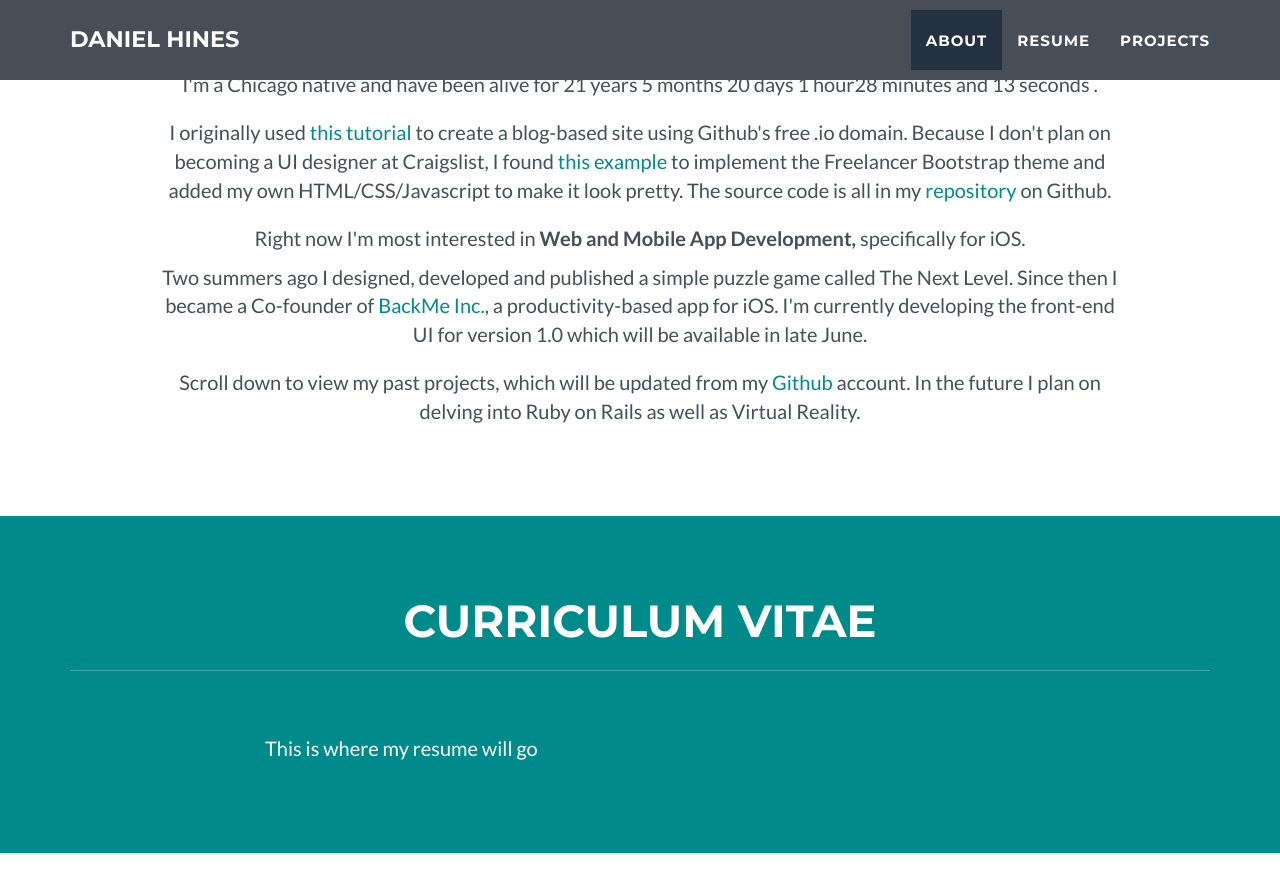
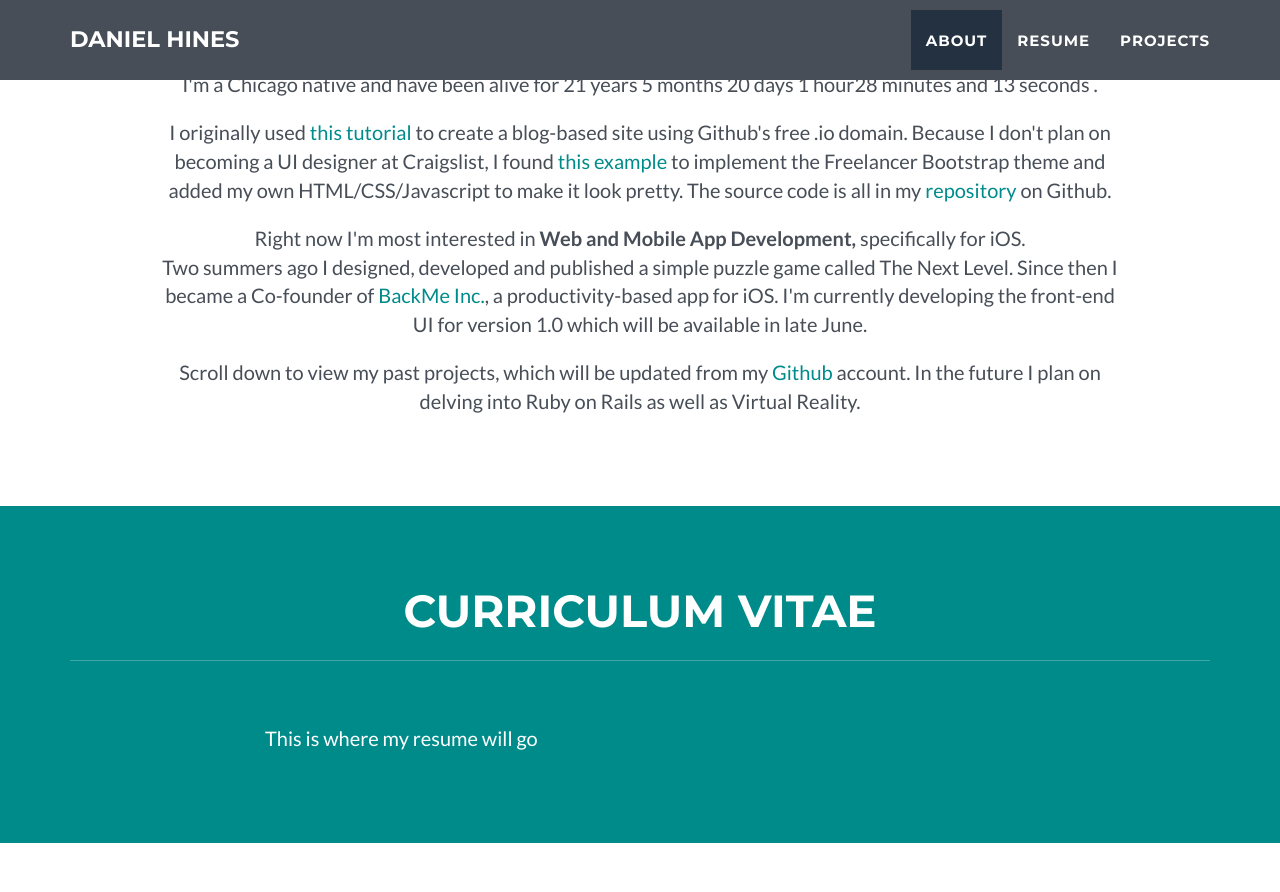
Before and after one commit to danielchines/danielchines.github.io, a Jekyll site: the page built from index.html, in a window 1280 px wide and 900 px high, scrolled down 976 px. Shown: the top 892 px of the window. Built offline with Jekyll 4.4.1, drawn with Linux system fonts in a browser that asks for light colours.

Commit message:
Update about.html

```diff
--- a/_includes/about.html
+++ b/_includes/about.html
@@ -60,8 +60,8 @@
             </div>
             <div class="row">
                 <p class="about-p">
-		Right now I'm most interested in <span><b>Web and Mobile App Development,</b></span> specifically for iOS.</p>
-		<p class="about-p">{{ site.about.p3 }}</p>
+		Right now I'm most interested in <span><b>Web and Mobile App Development,</b></span> specifically for iOS.<br />
+		{{ site.about.p3 }}</p>
             </div>
 					  <div class="row">
                 <p class="about-p">{{ site.about.p4 }}</p>
```
